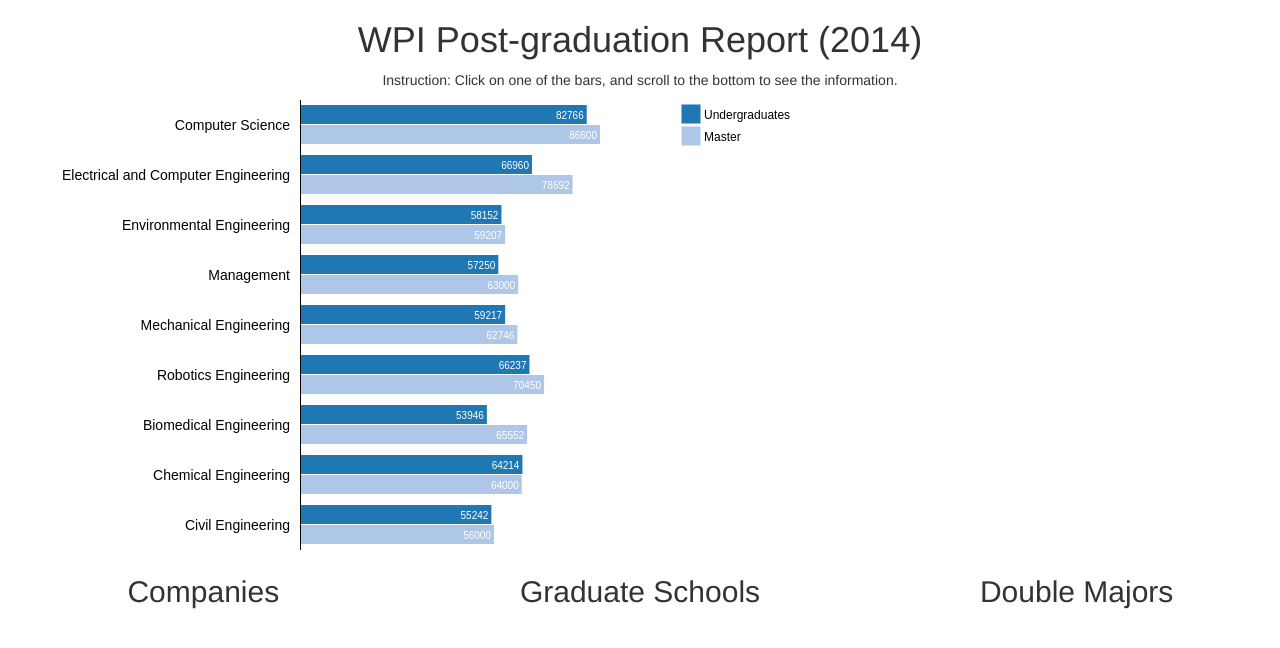
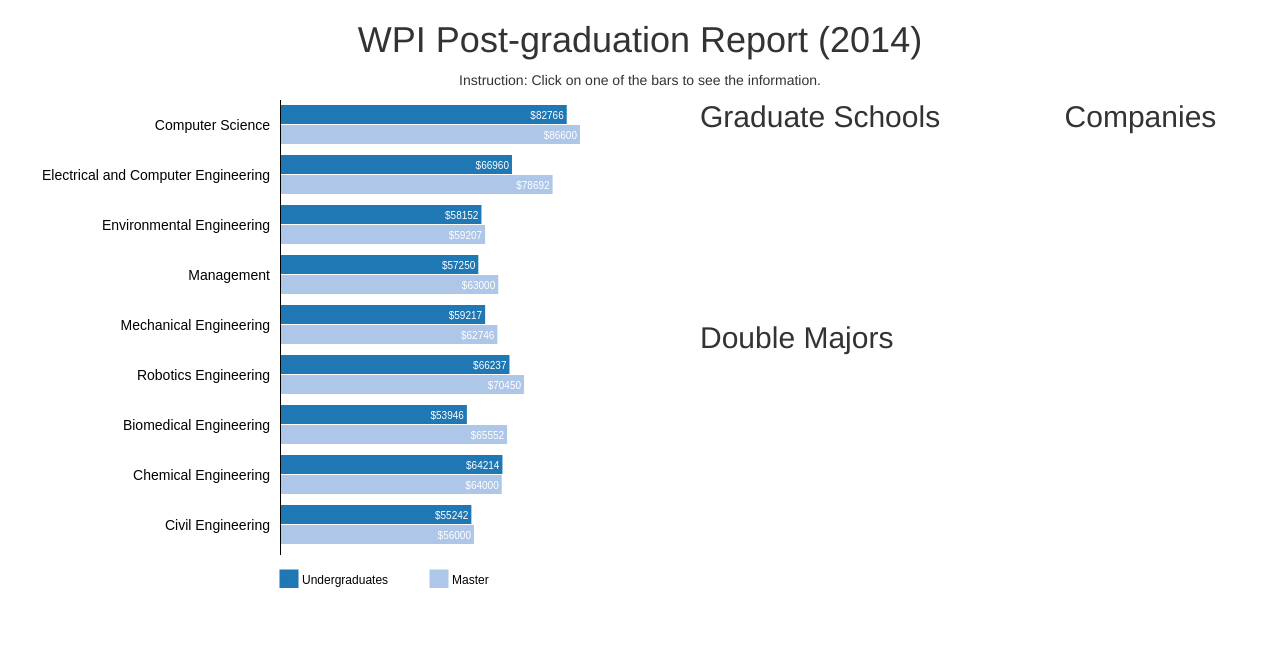
Before and after one commit to HuyenNguyen2302/wpi-graduation-report-2014, a plain HTML site: page public/index.html in a window 1280 px wide. Drawn offline with Linux system fonts and the light colour scheme.

Commit message:
change layout so that users don't have to scroll too much

```diff
--- a/public/css/index.css
+++ b/public/css/index.css
@@ -28,12 +28,39 @@
   shape-rendering: crispEdges;
 }
 
-h1, h2, p {
+h1, p {
   text-align: center;
 }
 
-.entry {
+h2 {
+  margin-top: 0px;
+  margin-left: 30px;
+}
+
+
+
+.legendEntry {
+  color: red;
+}
+
+svg {
+  float: left;
+}
+
+#extra_info {
+  float: left;
   margin-left: 100px;
+  width: 100px;
+}
+
+#graduate_schools, #double_majors {
+  height: 178.5px;
+  overflow-y: scroll;
+}
+
+#companies {
+  height: 400px;
+  overflow-y: scroll;
 }
 
 /*.refill {
--- a/public/index.html
+++ b/public/index.html
@@ -3,28 +3,30 @@
 <head>
 	<meta charset="utf-8">
 	<title>D3 Test</title>
+  <link rel="stylesheet" type="text/css" href="libs/bootstrap-3.3.6-dist/css/bootstrap.min.css">
 	<link rel="stylesheet" type="text/css" href="css/index.css">
-	<link rel="stylesheet" type="text/css" href="libs/bootstrap-3.3.6-dist/css/bootstrap.min.css">
 	<script type="text/javascript" src="libs/d3/d3.v3.js"></script>
 </head>
 <body>
 	<h1>WPI Post-graduation Report (2014)</h1>
-  <p>Instruction: Click on one of the bars, and scroll to the bottom to see the information.</p>
+  <p>Instruction: Click on one of the bars to see the information.</p>
+  <div class="row">
+    <div class="col-md-6">
       <svg class="chart"></svg>
-	<script type="text/javascript" src="/js/index.js"></script>
-	<div class="row">
-  	<div class="col-md-4">
+    </div>
+    <div class="col-md-6">
+      <div class="col-md-7">
+        <h2>Graduate Schools</h2>
+        <div id="graduate_schools"></div>
+        <h2>Double Majors</h2>
+        <div id="double_majors"></div>
+      </div>
+      <div class="col-md-5">
         <h2>Companies</h2>
         <div id="companies"></div>
       </div>
-  	<div class="col-md-4">
-  		<h2>Graduate Schools</h2>
-  		<div id="graduate_schools"></div>
-  	</div>
-  	<div class="col-md-4">
-  		<h2>Double Majors</h2>
-  		<div id="double_majors"></div>
     </div>
   </div>
+  <script type="text/javascript" src="/js/index.js"></script>
 </body>
 </html>
--- a/public/js/index.js
+++ b/public/js/index.js
@@ -1,6 +1,18 @@
 // reference: http://bl.ocks.org/erikvullings/51cc5332439939f1f292
 
 var chart = document.getElementById("chart");
+var legend = document.getElementById("legend");
+var extra_info = document.getElementById("extra_info");
+var browser_width = window.innerWidth
+|| document.documentElement.clientWidth
+|| document.body.clientWidth;
+
+var browser_height = window.innerHeight
+|| document.documentElement.clientHeight
+|| document.body.clientHeight;
+
+var legendRectSize = 18,
+legendSpacing  = 20;
 
 d3.csv('data.csv', function(err, d) {
   var keys = Object.keys(d[0]); // get all the attributes: major, Undergraduates, Master's
@@ -38,8 +50,7 @@
   barHeight        = 20,
   groupHeight      = barHeight * data.series.length,
   gapBetweenGroups = 10,
-  spaceForLabels   = 300,
-  spaceForLegend   = 300;
+  spaceForLabels   = 280;
 
   // Zip the series data together (first values, second values, etc.)
   var zippedData = [];
@@ -68,8 +79,12 @@
 
   // Specify the chart area and dimensions
   var chart = d3.select(".chart")
-  .attr("width", spaceForLabels + chartWidth + spaceForLegend)
-  .attr("height", chartHeight);
+  .attr("width", spaceForLabels + chartWidth)
+  .attr("height", chartHeight + legendRectSize + legendSpacing);
+
+  // Set up the extra_info div
+  // extra_info.setAttribute("style","display:block; width:" + spaceForLabels + chartWidth + "px;");
+  // extra_info.style.width = 200 + "px";
 
   // Create bars
   var bar = chart.selectAll("g")
@@ -85,14 +100,6 @@
   .attr("class", "bar")
   .attr("width", x)
   .on('click', function(d, i) {
-    // display companies
-    var companies_commasplit = companies[Math.floor(i / 2)].split(',');
-    var companies_elt = document.getElementById('companies');
-    companies_elt.innerHTML = '';
-    companies_commasplit.forEach(function(entry) {
-      companies_elt.innerHTML += '<div class="entry">' + entry + '</div>';
-    })
-
     // display graduate schools
     var graduate_schools_commasplit = graduate_schools[Math.floor(i / 2)].split(',');
     var graduate_schools_elt = document.getElementById('graduate_schools');
@@ -109,6 +116,14 @@
       double_majors_elt.innerHTML += '<div class="entry">' + entry + '</div>';
     })
     // d3.select(this).classed("refill", "white");
+
+    // display companies
+    var companies_commasplit = companies[Math.floor(i / 2)].split(',');
+    var companies_elt = document.getElementById('companies');
+    companies_elt.innerHTML = '';
+    companies_commasplit.forEach(function(entry) {
+      companies_elt.innerHTML += '<div class="entry">' + entry + '</div>';
+    })
   })
   .attr("height", barHeight - 1);
 
@@ -118,7 +133,7 @@
   .attr("y", barHeight / 2)
   .attr("fill", "red")
   .attr("dy", ".35em")
-  .text(function(d) { return d; });
+  .text(function(d) { return "$" + d; });
 
   // Draw labels
   bar.append("text")
@@ -138,8 +153,7 @@
   .call(yAxis);
 
   // Draw legend
-  var legendRectSize = 18,
-  legendSpacing  = 4;
+  var textOffSet = 4;
 
   var legend = chart.selectAll('.legend')
   .data(data.series)
@@ -148,10 +162,14 @@
   .attr('transform', function (d, i) {
     var height = legendRectSize + legendSpacing;
     var offset = -gapBetweenGroups/2;
-    var horz = spaceForLabels + chartWidth + 100 - legendRectSize;
+    // var horz = spaceForLabels + chartWidth + 100 - legendRectSize;
     var vert = i * height - offset;
+    // var spaceForLabels + chartWidth + spaceForLegend
+    var horz = spaceForLabels + (i) * 150;
+    var vert = chartHeight + legendSpacing;
     return 'translate(' + horz + ',' + vert + ')';
-  });
+  })
+  .attr("class", "legendEntry");
 
   legend.append('rect')
   .attr('width', legendRectSize)
@@ -161,12 +179,15 @@
 
   legend.append('text')
   .attr('class', 'legend')
-  .attr('x', legendRectSize + legendSpacing)
-  .attr('y', legendRectSize - legendSpacing)
+  .attr('x', legendRectSize + textOffSet )
+  .attr('y', legendRectSize - textOffSet )
   .text(function (d) { return d.label; });
 
   var svg = d3.select("body");
   var majors = svg.selectAll(".bar")
   .data(data)
   .enter();
+
+  w = chart.node().clientWidth;
+  h = chart.node().clientHeight;
 });
```
Also changed, not shown: public/data.csv (+1 -1 lines). Lines whose indentation alone changed are shown as unchanged.
